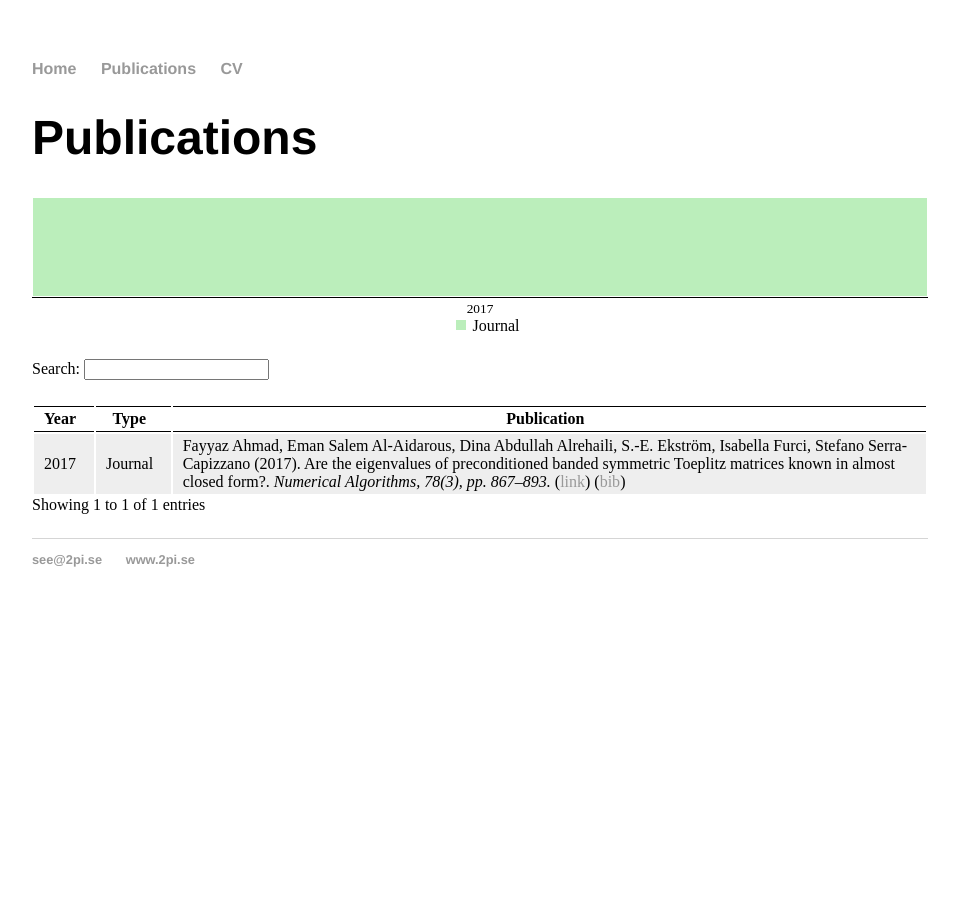
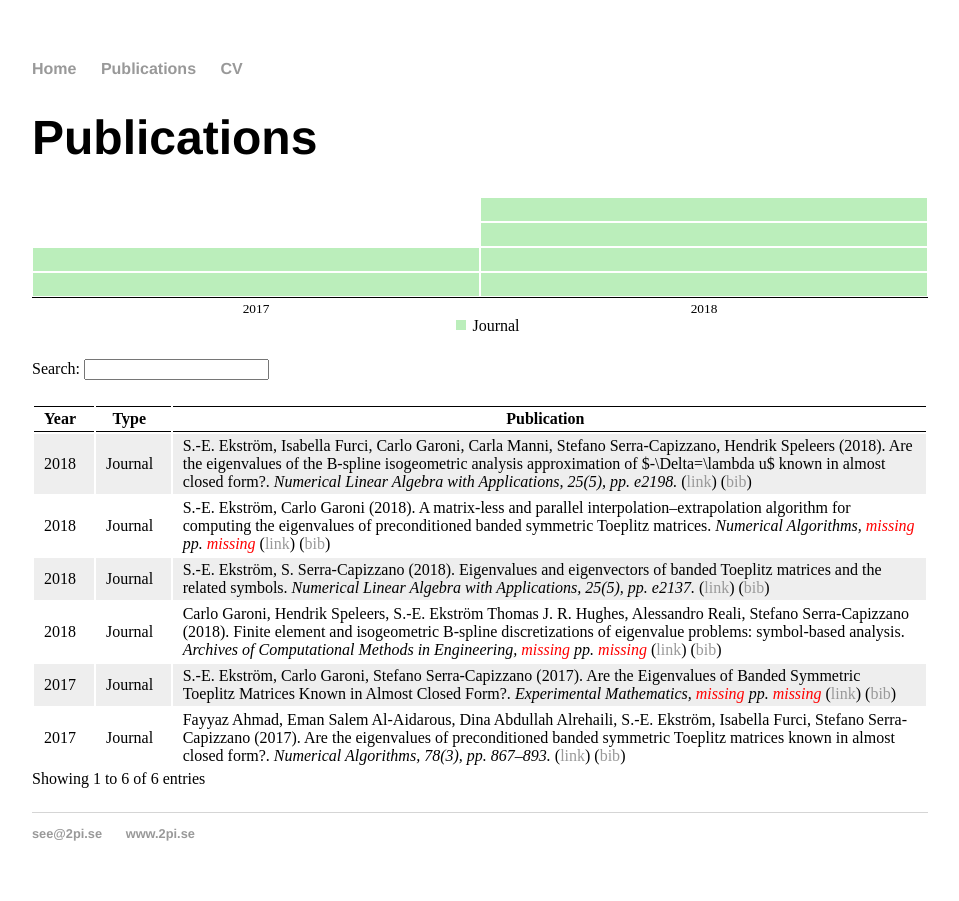
Before and after one commit to sverek/sverek.github.io, a Jekyll site: the page built from publications/index.html, in a window 1280 px wide. Shown: the whole page, without its empty margins (160-1119 px from the left). Built offline with Jekyll 4.4.1, drawn with Linux system fonts in a browser that asks for light colours.

Commit message:
More publications

```diff
--- a/publications/index.html
+++ b/publications/index.html
@@ -17,9 +17,67 @@ title: www.2pi.se
   volume = {78},
   number = {3},
   pages = {867--893},
-  author = {Fayyaz Ahmad and Eman Salem Al-Aidarous and Dina Abdullah Alrehaili and S.-E. Ekstr\"{o}m and Isabella Furci and Stefano Serra-Capizzano},
+  author = {Fayyaz Ahmad and Eman Salem Al-Aidarous and Dina Abdullah Alrehaili and S.-E. Ekström and Isabella Furci and Stefano Serra-Capizzano},
   title = {Are the eigenvalues of preconditioned banded symmetric {T}oeplitz matrices known in almost closed form?},
   journal = {Numerical Algorithms}
+}
+@article{ekstrom171,
+  title = {Are the {E}igenvalues of {B}anded {S}ymmetric {T}oeplitz {M}atrices {K}nown in {A}lmost {C}losed {F}orm?},
+  author = {S.-E. Ekström and Carlo Garoni and Stefano Serra-Capizzano},
+  doi = {10.1080/10586458.2017.1320241},
+  url = {https://doi.org/10.1080/10586458.2017.1320241},
+  year  = {2017},
+  month = {may},
+  publisher = {Informa {UK} Limited},
+  journal = {Experimental Mathematics},
+  note = {(in press)}
+}
+@article{garoni181,
+url = {https://doi.org/10.1007/s11831-018-9295-y},
+doi ={10.1007/s11831-018-9295-y},
+  title = {Finite element and isogeometric {B}-spline discretizations of eigenvalue problems: symbol-based analysis},
+  author = {Carlo Garoni and Hendrik Speleers and S.-E. Ekström Thomas J. R. Hughes and Alessandro Reali and  Stefano Serra-Capizzano },
+  year  = {2018},
+  publisher = {Springer},
+  journal = {Archives of Computational Methods in Engineering},
+  note = {(in press)}
+}
+@article{ekstrom183,
+  doi = {10.1002/nla.2137},
+  url = {https://doi.org/10.1002/nla.2137},
+  year  = {2018},
+  month = {jan},
+  publisher = {Wiley},
+  volume = {25},
+  number = {5},
+  pages = {e2137},
+  author = {S.-E. Ekström and S. Serra-Capizzano},
+  title = {Eigenvalues and eigenvectors of banded {T}oeplitz matrices and the related symbols},
+  journal = {Numerical Linear Algebra with Applications}
+}
+@article{ekstrom184,
+  doi = {10.1007/s11075-018-0508-0},
+  url = {https://doi.org/10.1007/s11075-018-0508-0},
+  year  = {2018},
+  month = {mar},
+  publisher = {Springer Nature},
+  author = {S.-E. Ekström and Carlo Garoni},
+  title = {A matrix-less and parallel interpolation--extrapolation algorithm for computing the eigenvalues of preconditioned banded symmetric {T}oeplitz matrices},
+  journal = {Numerical Algorithms},
+  note = {(in press)}
+}
+@article{ekstrom185,
+  doi = {10.1002/nla.2198},
+  url = {https://doi.org/10.1002/nla.2198},
+  year  = {2018},
+  month = {jul},
+  publisher = {Wiley},
+  volume = {25},
+  number = {5},
+  pages = {e2198},
+  author = {S.-E. Ekström and Isabella Furci and Carlo Garoni and Carla Manni and Stefano Serra-Capizzano and Hendrik Speleers},
+  title = {Are the eigenvalues of the {B}-spline isogeometric analysis approximation of $-\Delta=\lambda u$ known in almost closed form?},
+  journal = {Numerical Linear Algebra with Applications}
 }
 </pre>
     <script type="text/javascript" src="https://ajax.googleapis.com/ajax/libs/jquery/1.12.4/jquery.min.js"></script>
```
Also changed, not shown: publications/lib/back_disabled.jpg (added), publications/lib/back_enabled.jpg (added), publications/lib/forward_disabled.jpg (added), publications/lib/forward_enabled.jpg (added), publications/lib/sort_asc.png (added), publications/lib/sort_asc_disabled.png (added), publications/lib/sort_both.png (added), publications/lib/sort_desc.png (added), publications/lib/sort_desc_disabled.png (added).
